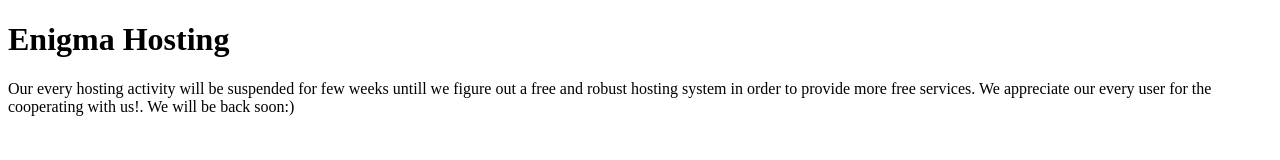
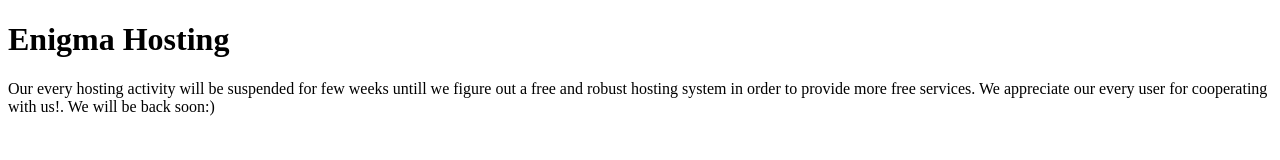
Before and after one commit to enigmahosting/enigmawebhosting.com, a plain HTML site: page index.html in a window 1280 px wide. Drawn offline with Linux system fonts and the light colour scheme.

Commit message:
Update index.html

```diff
--- a/index.html
+++ b/index.html
@@ -6,7 +6,7 @@
 <body>
 
 <h1>Enigma Hosting</h1>
-<p>Our every hosting activity will be suspended for few weeks untill we figure out a free and robust hosting system in order to provide more free services. We appreciate our every user for the cooperating with us!. We will be back soon:)</p>
+<p>Our every hosting activity will be suspended for few weeks untill we figure out a free and robust hosting system in order to provide more free services. We appreciate our every user for cooperating with us!. We will be back soon:)</p>
 
 </body>
 </html>
```
